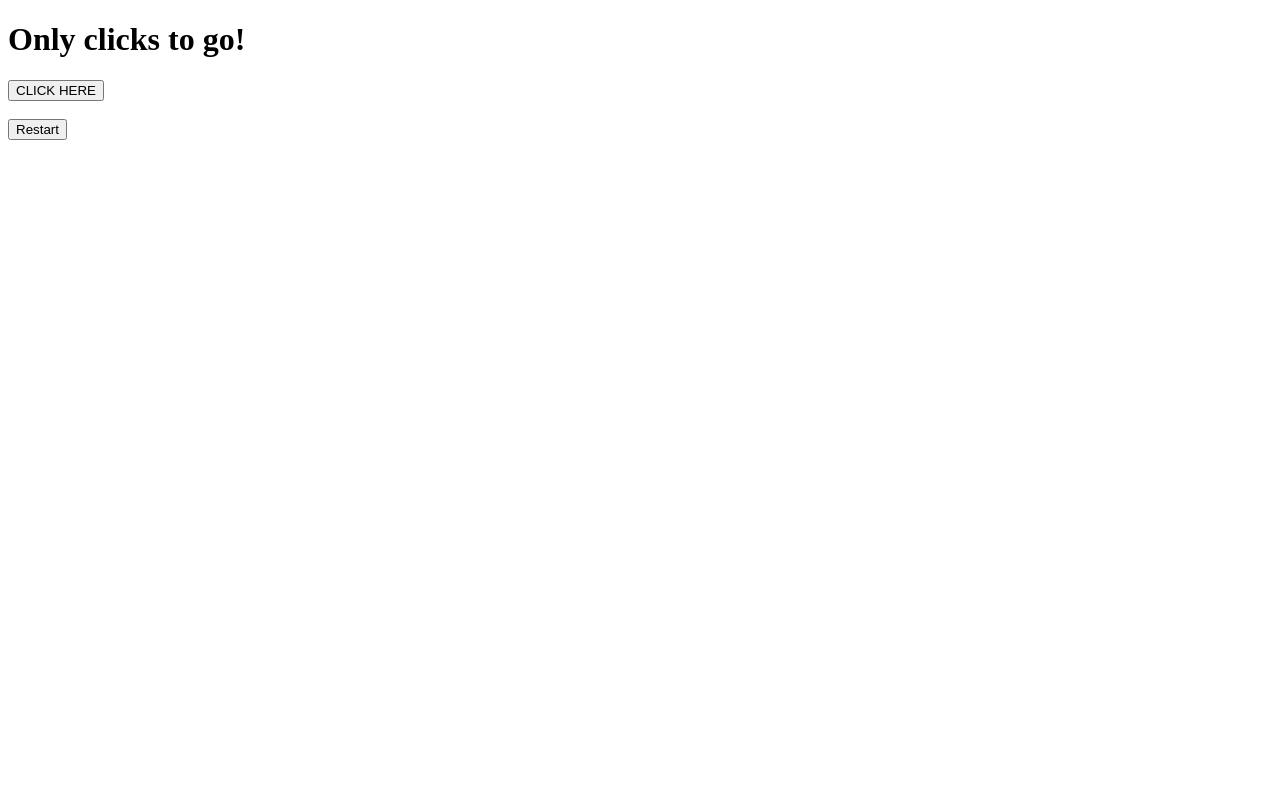
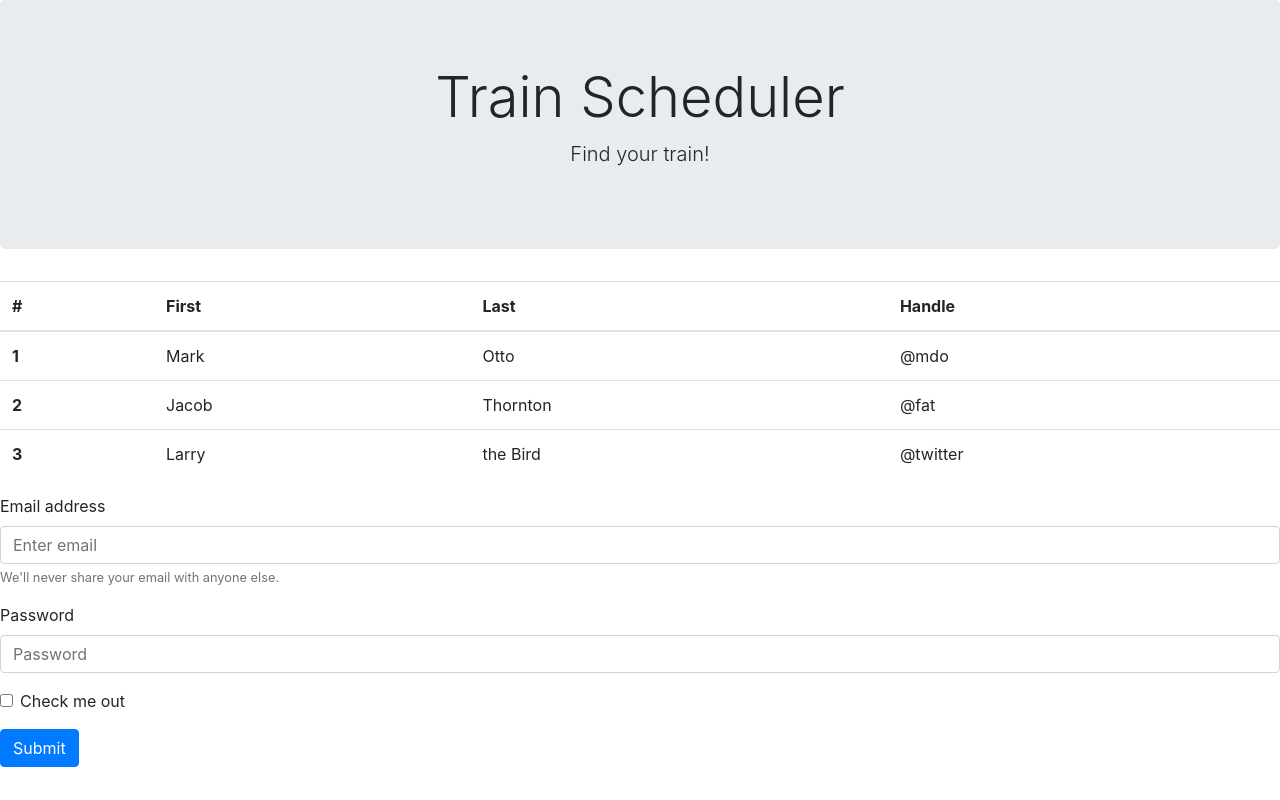
Before and after one commit to monicarocios/Train-Homework, a plain HTML site: page index.html in a window 1280 px wide. Drawn offline with nearby package versions, Linux system fonts and the light colour scheme; no server answers.

Commit message:
added bootstrap layouts needed

```diff
--- a/css/style.css
+++ b/css/style.css
@@ -0,0 +1,3 @@
+#jumbotron-1{
+    text-align: center;
+}
--- a/index.html
+++ b/index.html
@@ -1,18 +1,80 @@
 <!DOCTYPE html>
 <html>
+
 <head>
+    <meta charset="utf-8">
+    <meta name="viewport" content="width=device-width, initial-scale=1.0">
+
     <title>Train Scheduler</title>
+    <link rel="stylesheet" href="https://stackpath.bootstrapcdn.com/bootstrap/4.3.1/css/bootstrap.min.css"
+        integrity="sha384-ggOyR0iXCbMQv3Xipma34MD+dH/1fQ784/j6cY/iJTQUOhcWr7x9JvoRxT2MZw1T" crossorigin="anonymous">
+    <link rel="stylesheet" href="./css/style.css">
+
     <script src="./node_modules/jquery/dist/jquery.min.js"></script>
     <script src="https://www.gstatic.com/firebasejs/7.5.0/firebase-app.js"></script>
     <script src="https://www.gstatic.com/firebasejs/7.5.0/firebase-database.js"></script>
 
 </head>
+
 <body>
-        <h1>Only <span id="clickValue"></span> clicks to go!</h1>
-        <button id="clickButton">CLICK HERE</button>
-        <br><br>
-        <button id="restartButton">Restart</button>
+    <!-- heading -->
+    <div class="jumbotron" id="jumbotron-1">
+        <h1 class="display-4">Train Scheduler</h1>
+        <p class="lead">Find your train!</p>
+    </div>
+
+    <!-- Current Train Schedule -->
+    <table class="table">
+        <thead>
+            <tr>
+                <th scope="col">#</th>
+                <th scope="col">First</th>
+                <th scope="col">Last</th>
+                <th scope="col">Handle</th>
+            </tr>
+        </thead>
+        <tbody>
+            <tr>
+                <th scope="row">1</th>
+                <td>Mark</td>
+                <td>Otto</td>
+                <td>@mdo</td>
+            </tr>
+            <tr>
+                <th scope="row">2</th>
+                <td>Jacob</td>
+                <td>Thornton</td>
+                <td>@fat</td>
+            </tr>
+            <tr>
+                <th scope="row">3</th>
+                <td>Larry</td>
+                <td>the Bird</td>
+                <td>@twitter</td>
+            </tr>
+        </tbody>
+    </table>
+
+    <!-- Submit form to add new trains -->
+    <form>
+        <div class="form-group">
+            <label for="exampleInputEmail1">Email address</label>
+            <input type="email" class="form-control" id="exampleInputEmail1" aria-describedby="emailHelp"
+                placeholder="Enter email">
+            <small id="emailHelp" class="form-text text-muted">We'll never share your email with anyone else.</small>
+        </div>
+        <div class="form-group">
+            <label for="exampleInputPassword1">Password</label>
+            <input type="password" class="form-control" id="exampleInputPassword1" placeholder="Password">
+        </div>
+        <div class="form-group form-check">
+            <input type="checkbox" class="form-check-input" id="exampleCheck1">
+            <label class="form-check-label" for="exampleCheck1">Check me out</label>
+        </div>
+        <button type="submit" class="btn btn-primary">Submit</button>
+    </form>
 
     <script type="text/javascript" src="./javascript/train.js"></script>
 </body>
+
 </html>
```
Lines whose indentation alone changed are shown as unchanged.
